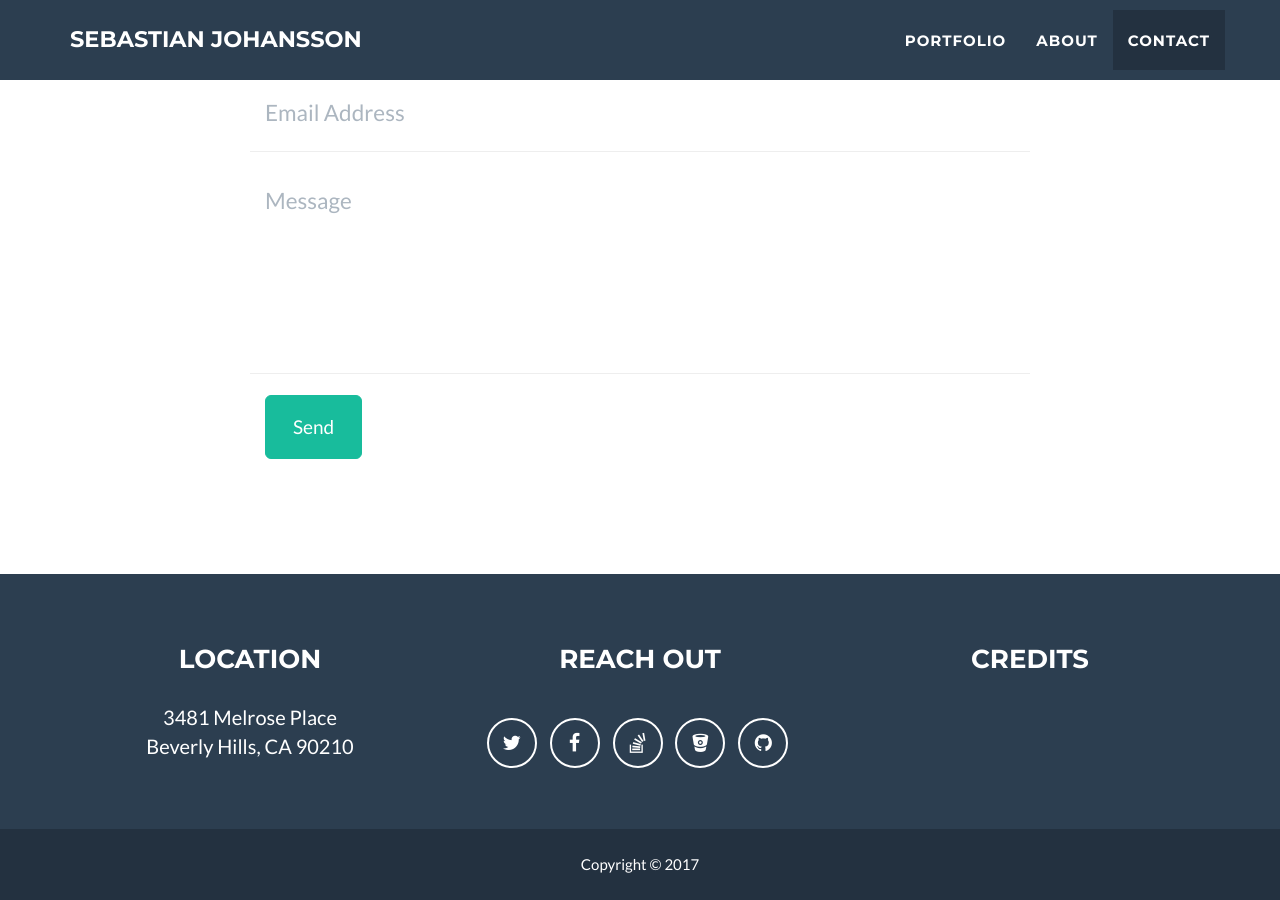
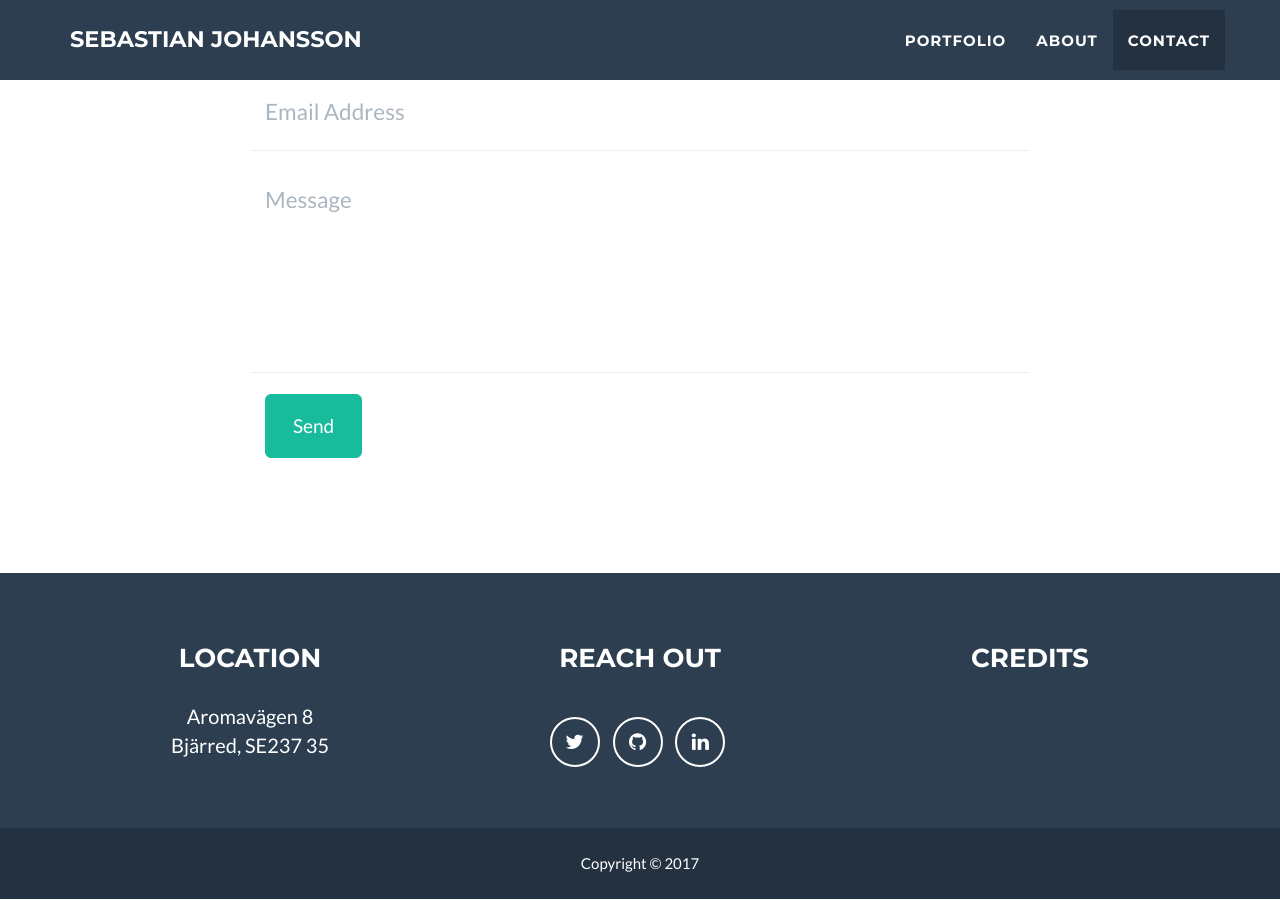
Before and after one commit to sebbebebbe/sebbebebbe.github.com, a Jekyll site: the page built from index.html, in a window 1280 px wide and 900 px high, scrolled down 2464 px. Built offline with Jekyll 4.4.1, drawn with Linux system fonts in a browser that asks for light colours.

Commit message:
Filled out some info

```diff
--- a/_config.yml
+++ b/_config.yml
@@ -1,13 +1,13 @@
 # Site settings
 title: Sebastian Johansson
-email: johansson.sebastian@gmail.com
-url: https://example.github.io
+email: sebastian.johansson@hibbisoft.com
+url: http://hibbisoft.com
 description: ""
 skills: "Full stack .NET Developer - Web - Mobile"
 meta_author: Johansson Sebastian
 
 # Google webmaster tools
-google_verify:
+google_verify: ub8Nx02SyfXscOGsZPDXFd2gKAD2N_D8ZArfQYIkzqk
 
 # https://ssl.bing.com/webmaster/configure/verify/ownership Option 2 content= goes here
 bing_verify:
@@ -39,20 +39,16 @@ footer:
 # Social networks usernames (many more available: google-plus, flickr, dribbble, pinterest, instagram, tumblr, linkedin, etc.)
 social:
   - title: twitter
-    url: http://twitter.com/jekyllrb
-  - title: facebook
-    url:
-  - title: stack-overflow
-    url: http://stackoverflow.com/questions/tagged/jekyll
-  - title: bitbucket
-    url: http://bitbucket.org/jekyll
+    url: https://twitter.com/sebbe_bebbe
   - title: github
-    url: http://github.com/jekyll
+    url: http://github.com/sebbebebbe
+  - title: linkedin
+    url: www.linkedin.com/in/sebastian-johansson
 
 # Postal address (add as many lines as necessary)
 address:
-  - line: 3481 Melrose Place
-  - line: Beverly Hills, CA 90210
+  - line: Aromavägen 8
+  - line: Bjärred, SE237 35
 
 # Credits content
 credits: ''
```
Also changed, not shown: img/profile.png, 1 other file.
